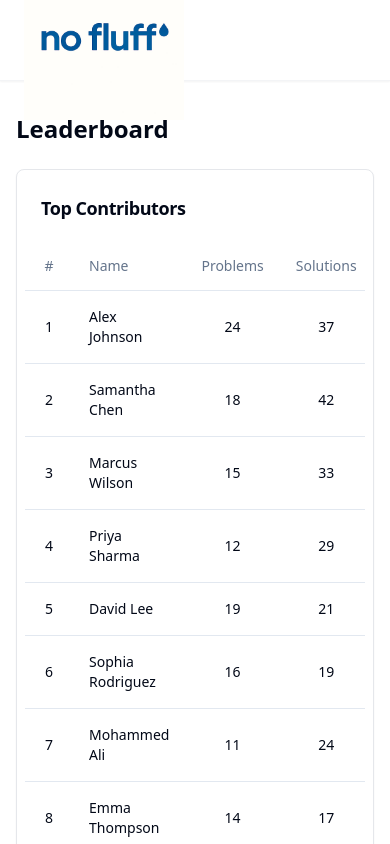
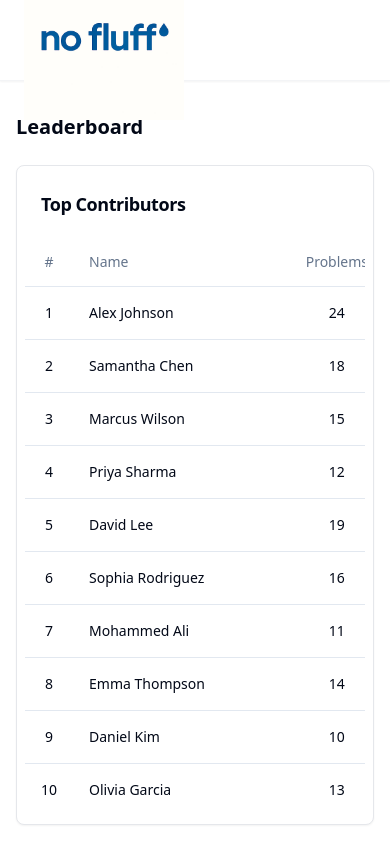
Before and after one commit to pavanscales/nofulff, a React (Vite) app: page /leaderboard in a window 390 px wide. Shown: the top 844 px of the page. Built offline with nearby package versions, Linux system fonts and the light colour scheme.

Commit message:
feat: improve 404 page responsiveness with padding and scalable text sizes

```diff
--- a/src/pages/Leaderboard.tsx
+++ b/src/pages/Leaderboard.tsx
@@ -31,15 +31,15 @@ const Leaderboard = () => {
   return (
     <div className="min-h-screen bg-white">
       <Navbar />
-      <main className="container mx-auto max-w-4xl px-4 py-8">
-        <h1 className="text-2xl font-semibold mb-6">Leaderboard</h1>
+      <main className="container mx-auto max-w-4xl px-4 sm:px-6 md:px-8 py-8">
+        <h1 className="text-xl sm:text-2xl font-semibold mb-6">Leaderboard</h1>
 
-        <Card className="shadow-sm border border-gray-200">
+        <Card className="shadow-sm border border-gray-200 overflow-x-auto">
           <CardHeader className="pb-3">
             <CardTitle className="text-lg">Top Contributors</CardTitle>
           </CardHeader>
           <CardContent className="p-2">
-            <Table className="text-sm">
+            <Table className="text-sm min-w-[600px]">
               <TableHeader>
                 <TableRow>
                   <TableHead className="w-12 text-center">#</TableHead>
--- a/src/pages/NotFound.tsx
+++ b/src/pages/NotFound.tsx
@@ -1,13 +1,12 @@
-
 import { Link } from "react-router-dom";
 import { Button } from "@/components/ui/button";
 
 const NotFound = () => {
   return (
-    <div className="min-h-screen flex items-center justify-center bg-white">
-      <div className="text-center">
-        <h1 className="text-4xl font-bold mb-4">404</h1>
-        <p className="text-xl text-gray-600 mb-8">Oops! Page not found</p>
+    <div className="min-h-screen flex items-center justify-center bg-white px-4 sm:px-6 md:px-8">
+      <div className="text-center max-w-md">
+        <h1 className="text-3xl sm:text-4xl font-bold mb-4">404</h1>
+        <p className="text-lg sm:text-xl text-gray-600 mb-8">Oops! Page not found</p>
         <Button asChild className="bg-blue-600 hover:bg-blue-700">
           <Link to="/">Return to Home</Link>
         </Button>
```
